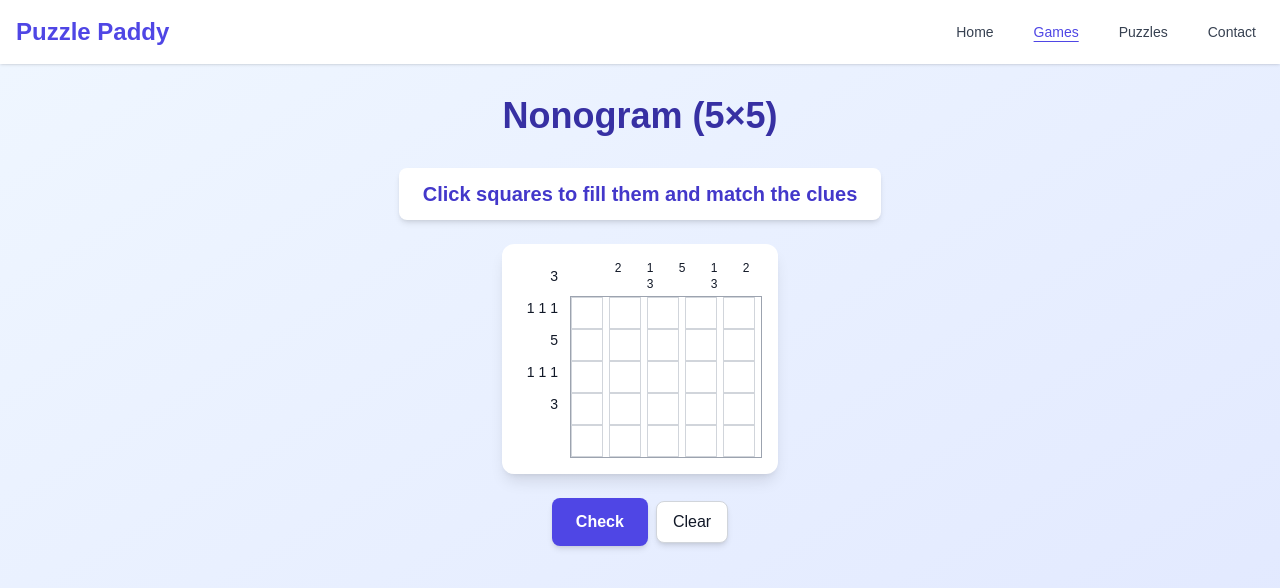
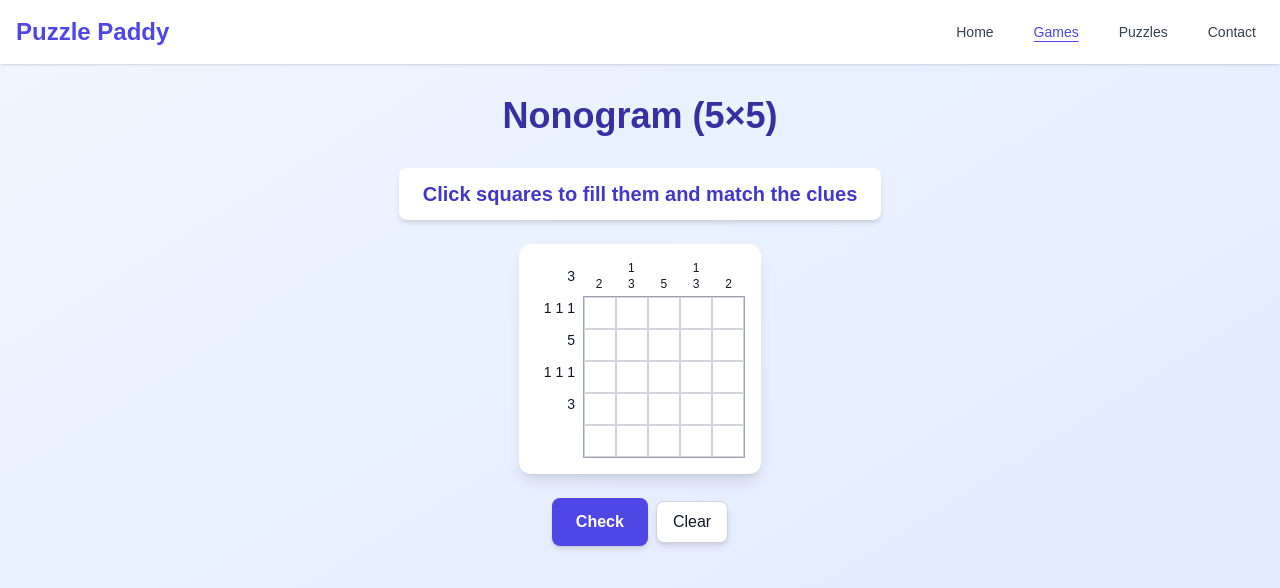
Before and after one commit to MichaelMcKibbin/puzzlepaddy.com, a Next.js app: page /games/nonogram in a window 1280 px wide. Shown: the top 588 px of the page. Built offline with nearby package versions, Linux system fonts and the light colour scheme.

Commit message:
layout: adjust positioning on index page

```diff
--- a/pages/games/nonogram.js
+++ b/pages/games/nonogram.js
@@ -63,11 +63,11 @@ export default function NonogramPage() {
                         Click squares to fill them and match the clues
                     </div>
 
-                    <div className="flex items-start gap-2 mb-6 p-4 bg-white rounded-xl shadow-lg">
+                    <div className="flex items-start mb-6 p-4 bg-white rounded-xl shadow-lg">
                         {/* Row clues */}
-                        <div className="grid grid-rows-5 items-center justify-items-end text-sm pr-1 h-40">
+                        <div className="grid grid-rows-5 items-center justify-items-end text-sm pr-2 h-40">
                             {ROW_CLUES.map((clue, i) => (
-                                <div key={i} className="min-w-10 text-right">
+                                <div key={i} className="min-w-10 text-right h-8 flex items-center justify-end">
                                     {clue.join(" ")}
                                 </div>
                             ))}
@@ -75,9 +75,9 @@ export default function NonogramPage() {
 
                         {/* Column clues + grid */}
                         <div>
-                            <div className="grid grid-cols-5 ml-8 mb-1">
+                            <div className="grid grid-cols-5 mb-1">
                                 {COL_CLUES.map((clue, i) => (
-                                    <div key={i} className="whitespace-pre text-xs text-center h-8 w-8">
+                                    <div key={i} className="whitespace-pre text-xs text-center h-8 w-8 flex items-end justify-center">
                                         {clue.join("\n")}
                                     </div>
                                 ))}
--- a/pages/index.js
+++ b/pages/index.js
@@ -2,7 +2,7 @@ import Link from "next/link";
 
 export default function Home() {
     return (
-        <div className="min-h-screen flex flex-col items-center justify-center p-8">
+        <div className="min-h-screen flex flex-col items-center justify-start pt-20 p-8">
             <div className="text-center">
                 <h1 className="text-5xl font-bold mb-6">Welcome to Puzzle Paddy</h1>
                 <p className="text-xl text-gray-600 mb-8">Challenge your mind with interactive games and puzzles</p>
```
